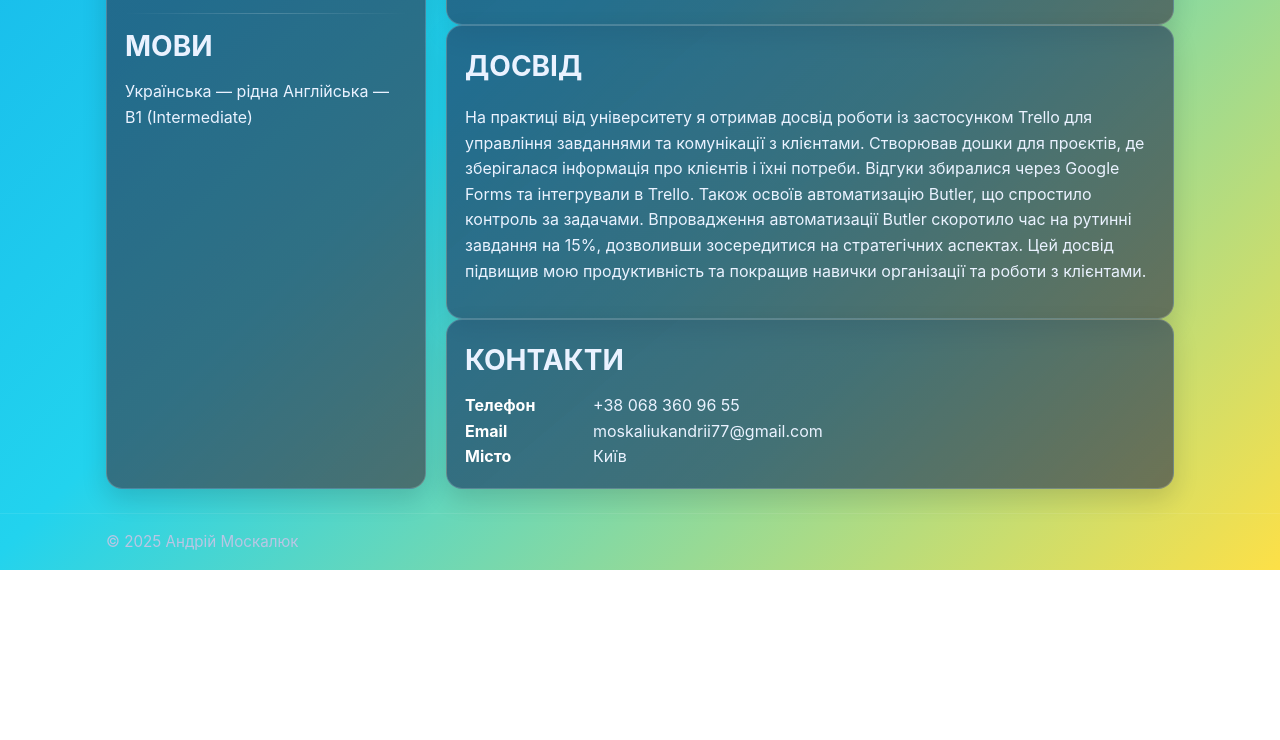
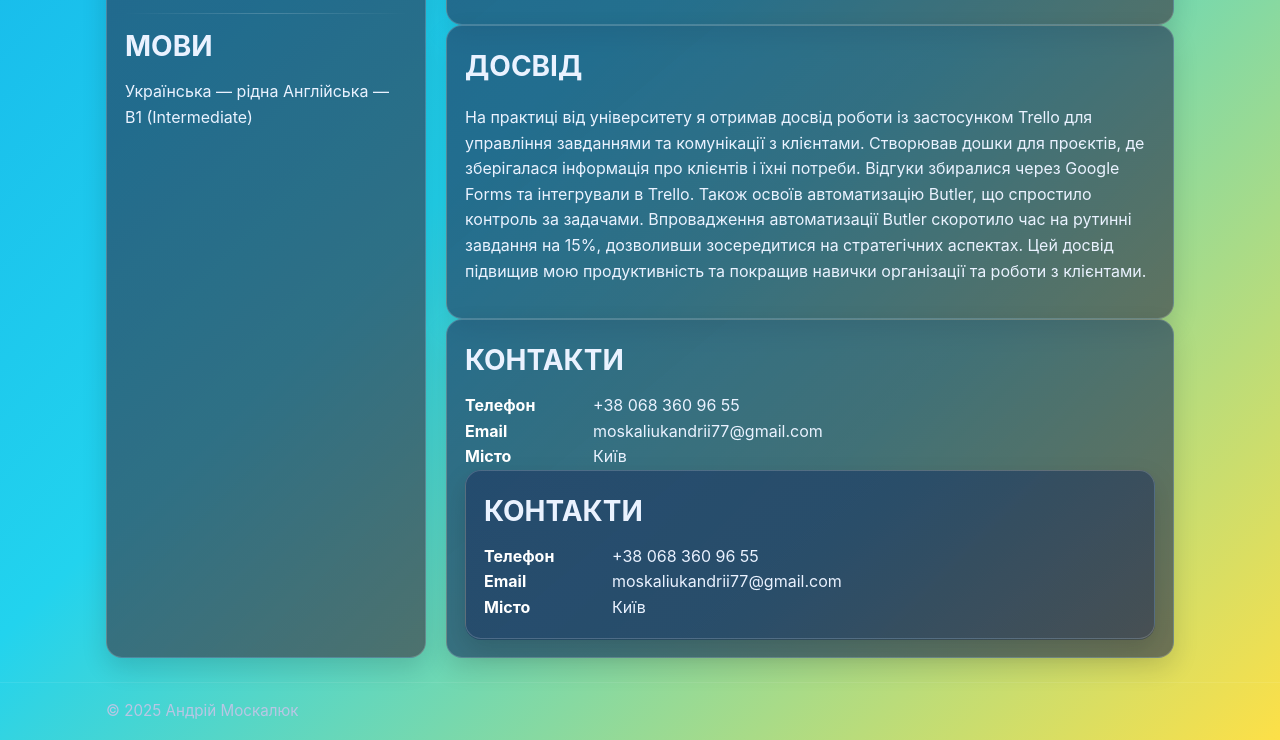
Before and after one commit to Abobubus/abobubus.github.io, a plain HTML site: page index.html in a window 1280 px wide. Shown: the part 744-1484 px from the top of the page. Before the commit the page ends 1314 px from the top, so only its background shows below. Drawn offline with Linux system fonts and the light colour scheme.

Commit message:
Update index.html

```diff
--- a/index.html
+++ b/index.html
@@ -104,6 +104,14 @@
           <div class="kv"><strong>Телефон</strong><a class="contact" href="tel:+380683609655">+38&nbsp;068&nbsp;360&nbsp;96&nbsp;55</a></div>
           <div class="kv"><strong>Email</strong><a class="contact" href="mailto:moskaliukandrii77@gmail.com">moskaliukandrii77@gmail.com</a></div>
           <div class="kv"><strong>Місто</strong><span>Київ</span></div>
+          <section id="contact" class="card">
+  <h2>КОНТАКТИ</h2>
+  <div class="kv"><strong>Телефон</strong><a class="contact" href="tel:+380683609655">+38&nbsp;068&nbsp;360&nbsp;96&nbsp;55</a></div>
+  <div class="kv"><strong>Email</strong><a class="contact" href="mailto:moskaliukandrii77@gmail.com">moskaliukandrii77@gmail.com</a></div>
+  <div class="kv"><strong>Місто</strong><span>Київ</span></div>
+  <!-- встав сюди ↓ -->
+</section>
+
         </section>
       </section>
     </div>
```
